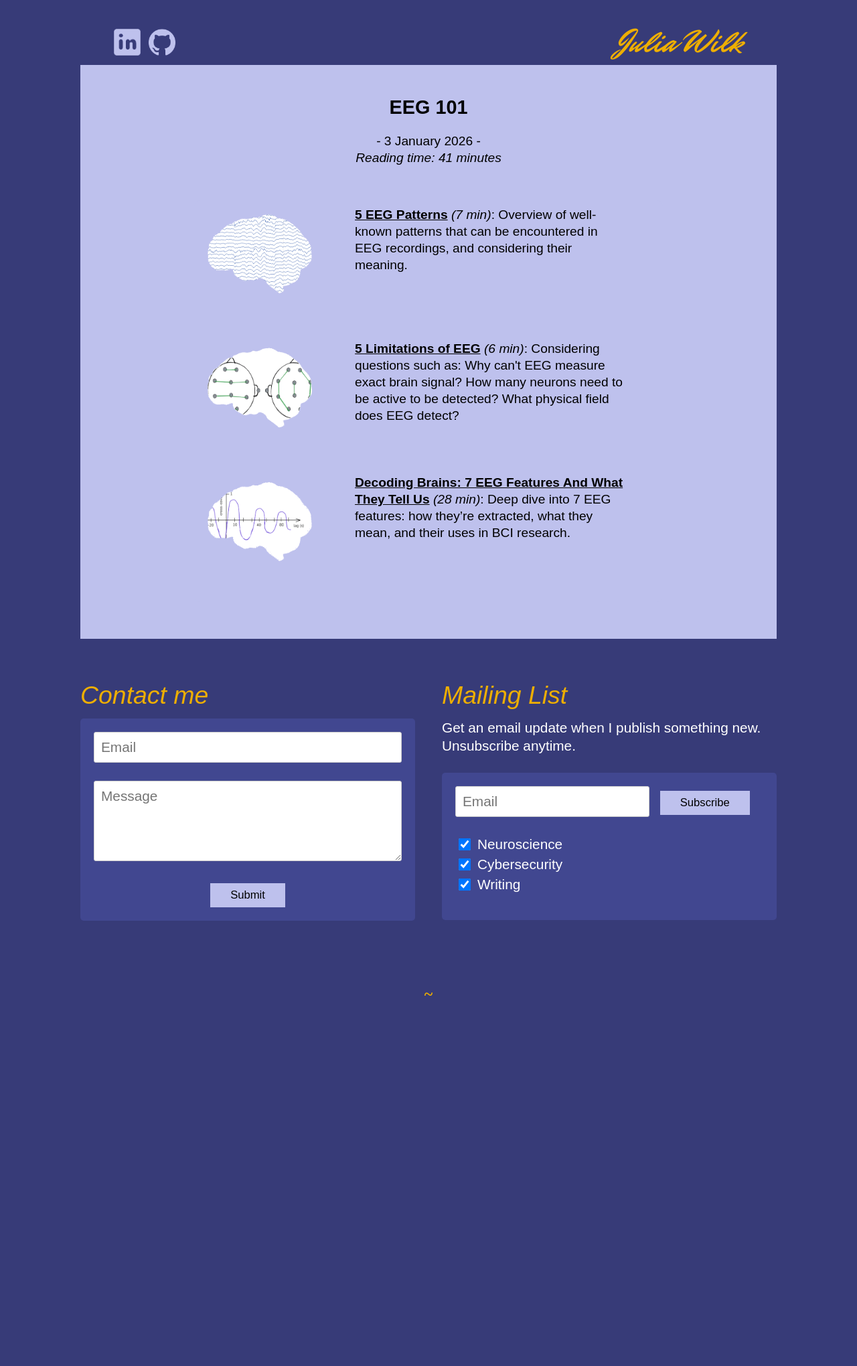
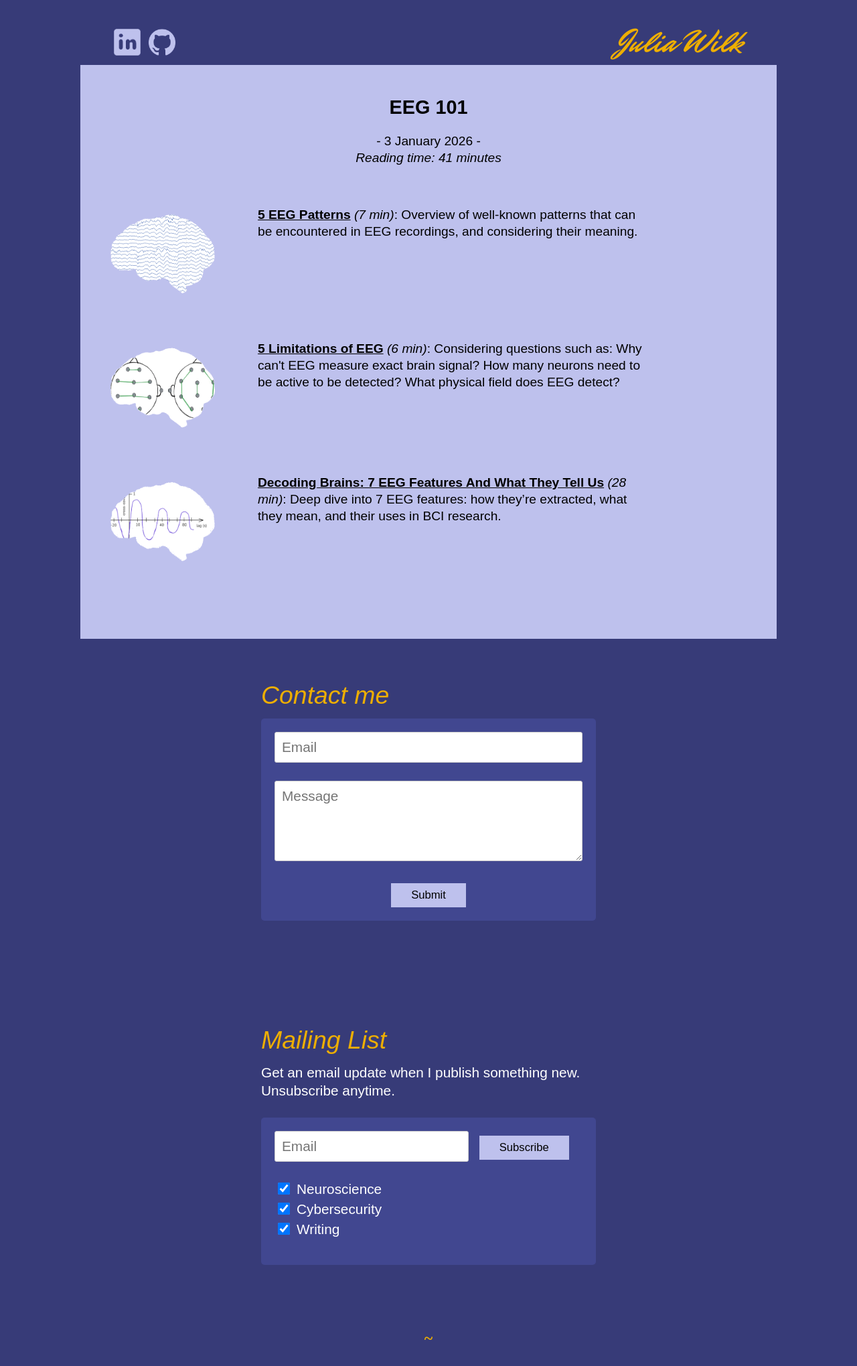
Before and after one commit to juliawi1k/website, a Jekyll site: the page built from _posts/neuroscience/2026-01-03-eeg-101.md, in a window 1280 px wide. Shown: the whole page at 67% size. Built offline with Jekyll 4.4.1, drawn with Linux system fonts in a browser that asks for light colours; before the commit the page ends 1526 px from its top, so only the background shows below that.

Commit message:
Mobile adjustments

```diff
--- a/assets/css/home.css
+++ b/assets/css/home.css
@@ -31,13 +31,13 @@ html {
 
 .about {
 	font-size: 1.1em;
+	margin-left: 25px;
+	margin-right: 25px;
 }
 
 .list-wrapper {
   display: flex;
   justify-content: center;
-  margin-left: 15px;
-  margin-right: 15px;
 }
 
 .list {
--- a/assets/css/post.css
+++ b/assets/css/post.css
@@ -196,9 +196,9 @@ a:hover {
   flex: 1;
   display: flex;
   flex-direction: column;
-  max-width: 700px;
   margin-left: auto;
   margin-right: auto;
+  max-width: 700px;
 }
 
 .inside-box {
@@ -349,3 +349,23 @@ a:hover {
     height: 18px;
     cursor: pointer;
 }
+
+/* Mobile adjustments */
+
+
+@media (max-width: 1500px) {
+
+    .contact-and-mailing-container {
+        flex-direction: column;
+        align-items: center;
+    }
+
+    .contact-and-mailing-container > div {
+        width: 100%;
+        max-width: 500px;
+    }
+
+	.category-box {
+		max-width: none;
+	}
+}
```
